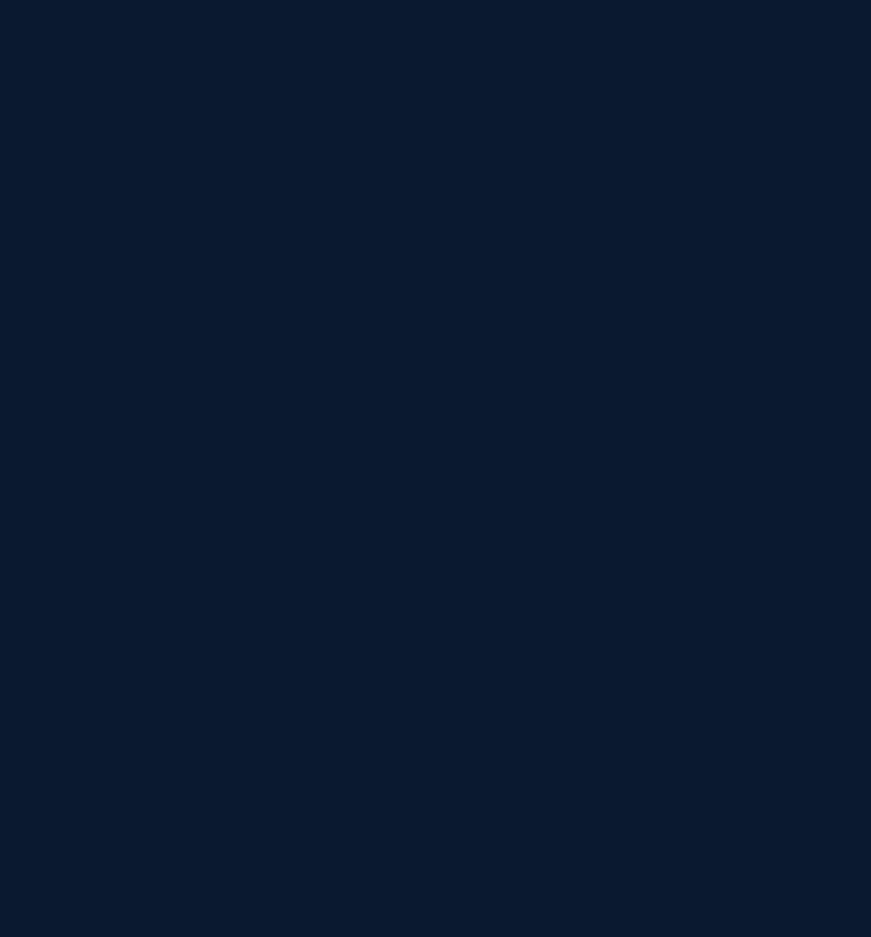
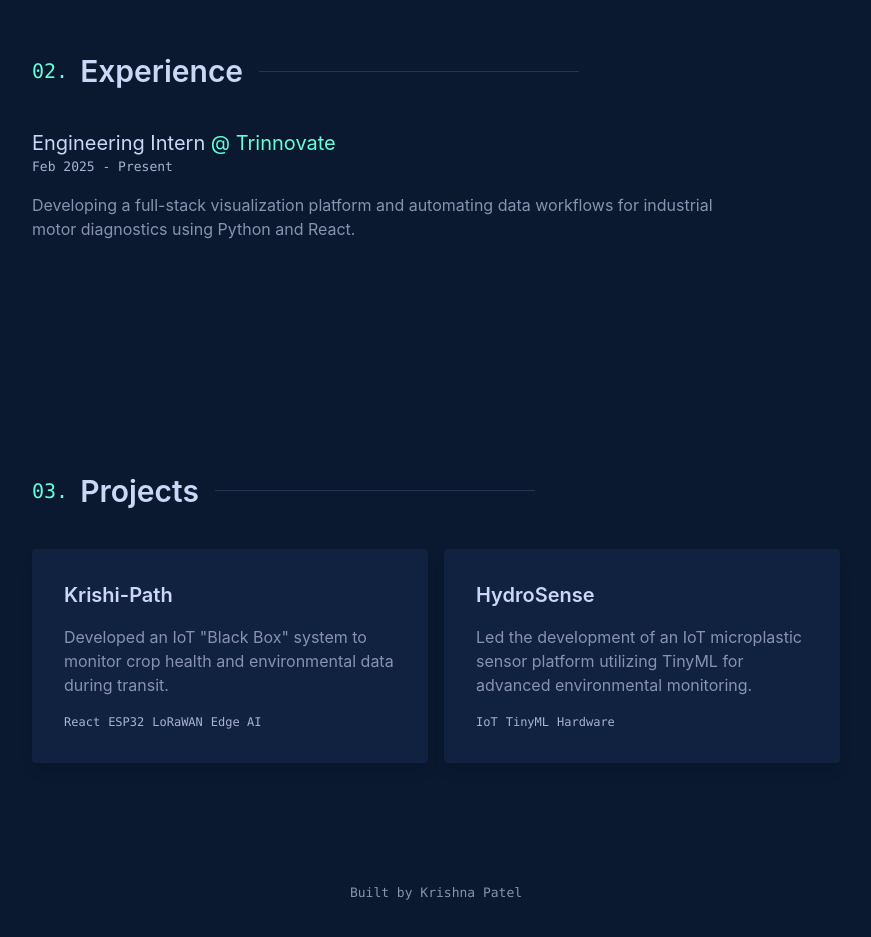
Before and after one commit to krishna-1528/Krishna, a React (Vite) app: page / in a window 1280 px wide. Shown: the part 1367-2304 px from the top of the page, without its empty margins (204-1075 px from the left). Before the commit the page ends 1416 px from the top, so only its background shows below. Built offline with nearby package versions, Linux system fonts and the light colour scheme; a web font is replaced by a local one.

Commit message:
Cleaning up project files and adding profile image

```diff
--- a/src/App.jsx
+++ b/src/App.jsx
@@ -2,7 +2,6 @@ import { motion } from 'framer-motion';
 import { useState, useEffect } from 'react';
 import './App.css';
 
-// All your data, components, and functions stay here as they were
 const socialLinks = [
   { href: 'mailto:krishna.patel.vlsi@gmail.com', label: 'Email' },
   { href: 'https://github.com/krishna-1528', label: 'GitHub' },
@@ -35,7 +34,6 @@ function TypewriterHeading() {
     }, 120);
     return () => clearInterval(typingInterval);
   }, []);
-
   return (
     <h1 className="text-5xl sm:text-6xl md:text-8xl font-bold text-[var(--lightest-slate)] tracking-tight mb-8">
       {text.slice(0, 4)}<span className="text-[var(--green)]">{text.slice(4, 11)}</span>{text.slice(11)}
@@ -61,7 +59,6 @@ function App() {
     <main className="min-h-screen bg-[var(--navy)]">
       <div className="max-w-[1000px] mx-auto px-6 sm:px-12 md:px-24 min-h-screen">
 
-        {/* HERO */}
         <section id="home" className="min-h-screen flex flex-col justify-center items-start pt-20">
           <TypewriterHeading />
           <div className="text-[var(--slate)] text-lg md:text-xl max-w-2xl leading-relaxed mb-12">
@@ -70,7 +67,6 @@ function App() {
           </div>
         </section>
 
-        {/* ABOUT */}
         <section id="about" className="py-24 max-w-[900px]">
           <SectionHeading number="01" title="About Me" />
           <div className="flex flex-col md:flex-row gap-12">
@@ -82,7 +78,7 @@ function App() {
                 ))}
               </ul>
             </div>
-            <div className="md:w-2/5 relative group">
+            <div className="md:w-2/5 relative">
               <div className="relative w-64 h-64 mx-auto md:ml-auto border-2 border-[var(--green)] rounded">
                 <img src="/profile.jpg" alt="Krishna" className="w-full h-full object-cover rounded" />
               </div>
@@ -90,7 +86,32 @@ function App() {
           </div>
         </section>
 
-        {/* FOOTER */}
+        <section id="experience" className="py-24 max-w-[700px]">
+          <SectionHeading number="02" title="Experience" />
+          {portfolioData.experience.map(exp => (
+            <div key={exp.id} className="mb-10">
+              <h3 className="text-xl text-[var(--lightest-slate)]">{exp.title} <span className="text-[var(--green)]">@ {exp.company}</span></h3>
+              <p className="font-mono text-[13px] text-[var(--light-slate)]">{exp.date}</p>
+              <p className="mt-4 text-[var(--slate)]">{exp.desc}</p>
+            </div>
+          ))}
+        </section>
+
+        <section id="projects" className="py-24">
+          <SectionHeading number="03" title="Projects" />
+          <div className="grid grid-cols-1 md:grid-cols-2 gap-4">
+            {portfolioData.projects.map(p => (
+              <div key={p.id} className="bg-[var(--light-navy)] p-8 rounded shadow-lg">
+                <h3 className="text-xl font-semibold text-[var(--lightest-slate)] mb-4">{p.title}</h3>
+                <p className="text-[var(--slate)] mb-4">{p.desc}</p>
+                <div className="flex flex-wrap gap-2 font-mono text-[12px] text-[var(--light-slate)]">
+                  {p.tech.map(t => <span key={t}>{t}</span>)}
+                </div>
+              </div>
+            ))}
+          </div>
+        </section>
+
         <footer className="text-center py-6 pb-12">
           <p className="font-mono text-[13px] text-[var(--slate)]">Built by Krishna Patel</p>
         </footer>
```
